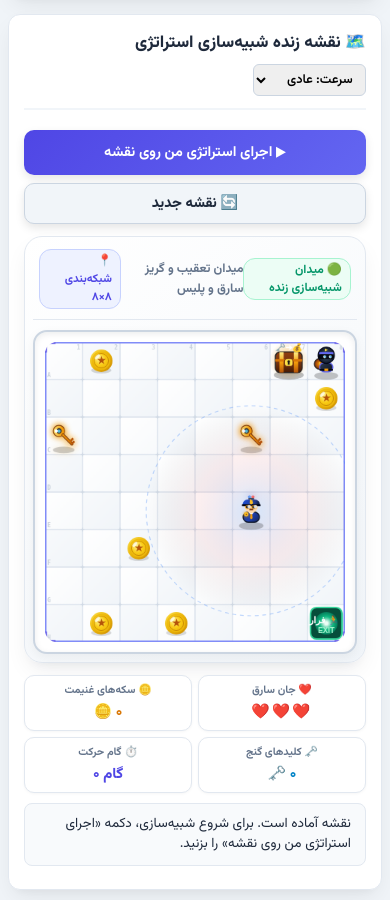
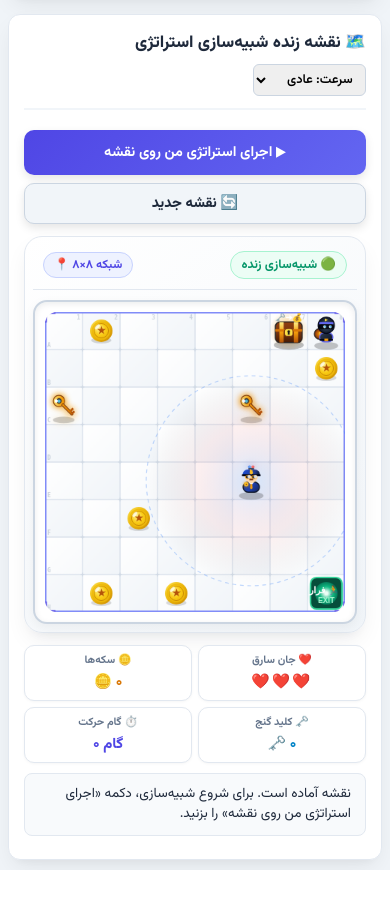
Before and after one commit to Sorooshsatary/ai-game-rl, a FastAPI app: page / in a window 390 px wide. Shown: the part 1094-1994 px from the top of the page. After the commit the page ends 1964 px from the top, so only its background shows below. Run offline with FastAPI, Linux system fonts and the light colour scheme.

Commit message:
fix(ui): resolve text wrapping, badge spacing, and visual proportions on mobile and arena headers

```diff
--- a/game/ui/static/css/style.css
+++ b/game/ui/static/css/style.css
@@ -1029,32 +1029,51 @@ canvas {
   display: flex;
   justify-content: space-between;
   align-items: center;
-  padding: 4px 6px 10px 6px;
+  gap: 8px;
+  padding: 6px 10px 10px 10px;
   border-bottom: 1px solid #e2e8f0;
   margin-bottom: 10px;
+  flex-wrap: nowrap;
 }
 
 .arena-badge-live {
   display: inline-flex;
   align-items: center;
   gap: 5px;
-  font-size: 0.75rem;
+  font-size: 0.78rem;
   font-weight: 700;
   color: #059669;
   background: #ecfdf5;
   border: 1px solid #a7f3d0;
-  padding: 2px 8px;
-  border-radius: 12px;
+  padding: 3px 10px;
+  border-radius: 20px;
+  white-space: nowrap;
+  flex-shrink: 0;
+}
+
+.arena-title-sub {
+  font-size: 0.78rem;
+  color: #64748b;
+  font-weight: 700;
+  white-space: nowrap;
+  overflow: hidden;
+  text-overflow: ellipsis;
+  text-align: center;
+  flex: 1;
 }
 
 .arena-badge-coords {
-  font-size: 0.72rem;
+  font-size: 0.75rem;
   font-weight: 700;
   color: #4f46e5;
   background: #eef2ff;
   border: 1px solid #c7d2fe;
-  padding: 2px 8px;
-  border-radius: 12px;
+  padding: 3px 10px;
+  border-radius: 20px;
+  white-space: nowrap;
+  flex-shrink: 0;
+  direction: ltr !important;
+  unicode-bidi: isolate !important;
 }
 
 .canvas-frame {
@@ -1100,10 +1119,13 @@ canvas {
 }
 
 .hud-stat-label {
-  font-size: 0.72rem;
+  font-size: 0.75rem;
   color: var(--text-muted);
   font-weight: 700;
   margin-bottom: 2px;
+  white-space: nowrap;
+  overflow: hidden;
+  text-overflow: ellipsis;
 }
 
 .hud-stat-val {
@@ -1401,4 +1423,8 @@ html, body {
     width: 100%;
     text-align: right;
   }
+
+  .arena-title-sub {
+    display: none;
+  }
 }
--- a/game/ui/static/js/comparison.js
+++ b/game/ui/static/js/comparison.js
@@ -420,7 +420,7 @@ const ComparisonUI = {
             <span style="background: #e0f2fe; padding: 1px 6px; border-radius: 4px;">امتیاز: <span dir="ltr" class="ltr-num">${sScore}</span> ⭐</span>
             <span>جان: ${'❤️'.repeat(Math.max(0, sStep.lives))}</span>
             <span>سکه: ${sStep.coins} 🪙</span>
-            <span>کلید گنج: ${sStep.diamonds} 🗝️</span>
+            <span>کلید: ${sStep.diamonds} 🗝️</span>
           </div>
         `;
       }
@@ -433,7 +433,7 @@ const ComparisonUI = {
             <span style="background: #dcfce7; padding: 1px 6px; border-radius: 4px;">امتیاز: <span dir="ltr" class="ltr-num">${rScore}</span> ⭐</span>
             <span>جان: ${'❤️'.repeat(Math.max(0, rStep.lives))}</span>
             <span>سکه: ${rStep.coins} 🪙</span>
-            <span>کلید گنج: ${rStep.diamonds} 🗝️</span>
+            <span>کلید: ${rStep.diamonds} 🗝️</span>
           </div>
         `;
       }
--- a/game/ui/templates/index.html
+++ b/game/ui/templates/index.html
@@ -123,9 +123,9 @@
           <!-- Map Canvas with Cyber Arena Frame -->
           <div class="map-arena-wrapper">
             <div class="map-arena-header">
-              <span class="arena-badge-live">🟢 میدان شبیه‌سازی زنده</span>
-              <span style="font-size: 0.78rem; color: #64748b; font-weight: 700;">میدان تعقیب و گریز سارق و پلیس</span>
-              <span class="arena-badge-coords">📍 شبکه‌بندی ۸×۸</span>
+              <span class="arena-badge-live">🟢 شبیه‌سازی زنده</span>
+              <span class="arena-title-sub">تعقیب سارق و پلیس</span>
+              <span class="arena-badge-coords">📍 شبکه ۸×۸</span>
             </div>
             <div class="canvas-frame">
               <canvas id="strategy-test-canvas" width="400" height="400"></canvas>
@@ -139,11 +139,11 @@
               <div id="part1-agent-lives" class="hud-stat-val lives-val">❤️❤️❤️</div>
             </div>
             <div class="hud-stat-box">
-              <div class="hud-stat-label">🪙 سکه‌های غنیمت</div>
+              <div class="hud-stat-label">🪙 سکه‌ها</div>
               <div id="part1-agent-coins" class="hud-stat-val coins-val">۰ 🪙</div>
             </div>
             <div class="hud-stat-box">
-              <div class="hud-stat-label">🗝️ کلیدهای گنج</div>
+              <div class="hud-stat-label">🗝️ کلید گنج</div>
               <div id="part1-agent-diamonds" class="hud-stat-val gems-val">۰ 🗝️</div>
             </div>
             <div class="hud-stat-box">
@@ -284,7 +284,7 @@
           <!-- Strategy Agent Map Box -->
           <div style="background: #f0f9ff; border: 2px solid #bae6fd; border-radius: 14px; padding: 14px;">
             <div style="display: flex; justify-content: space-between; align-items: center; margin-bottom: 10px;">
-              <h4 style="margin: 0; color: #0369a1; font-size: 1rem;">🥷 عامل اول: سارق قانون‌محور شما</h4>
+              <h4 style="margin: 0; color: #0369a1; font-size: 1rem;">🥷 سارق استراتژی شما</h4>
               <span style="font-size: 0.75rem; background: #e0f2fe; color: #0284c7; padding: 2px 8px; border-radius: 4px; font-weight: bold;">قانون‌محور</span>
             </div>
             <div class="canvas-frame" style="max-width: 350px; margin: 0 auto;">
@@ -299,7 +299,7 @@
           <div style="background: #f0fdf4; border: 2px solid #bbf7d0; border-radius: 14px; padding: 14px;">
             <div style="display: flex; justify-content: space-between; align-items: center; margin-bottom: 10px; flex-wrap: wrap; gap: 6px;">
               <h4 style="margin: 0; color: #15803d; font-size: 1rem; display: flex; align-items: center; gap: 6px; flex-wrap: wrap;">
-                <span>🧠 عامل دوم: سارق باهوش (هوش مصنوعی)</span>
+                <span>🧠 سارق هوش مصنوعی</span>
                 <span id="dual-rl-episodes-badge" style="font-size: 0.75rem; background: #dcfce7; color: #14532d; padding: 2px 8px; border-radius: 6px; font-weight: bold; border: 1px solid #86efac; display: none;"></span>
               </h4>
               <span style="font-size: 0.75rem; background: #dcfce7; color: #16a34a; padding: 2px 8px; border-radius: 4px; font-weight: bold;">یادگیری تقویتی</span>
```
